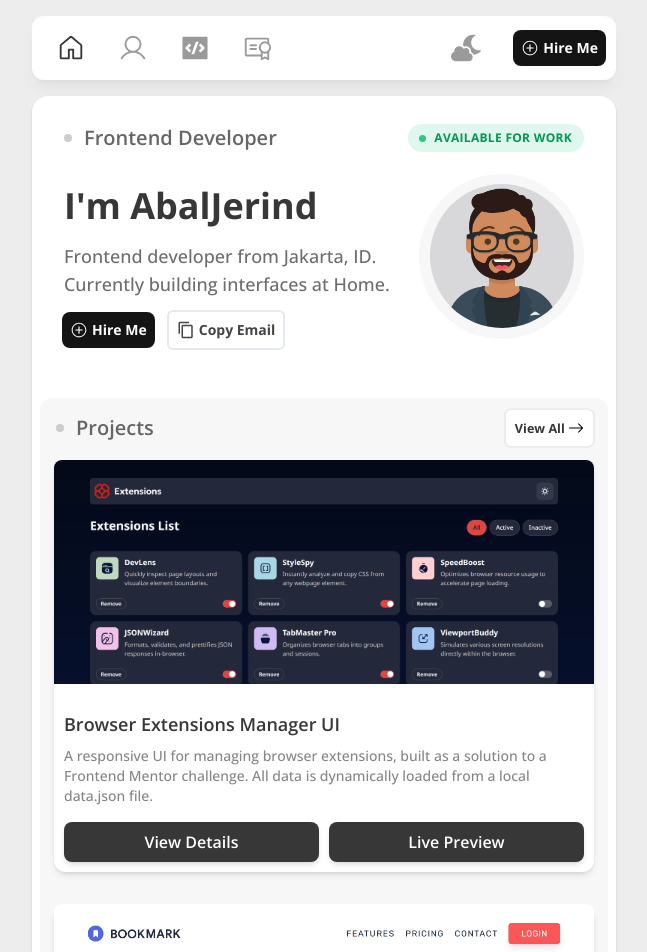
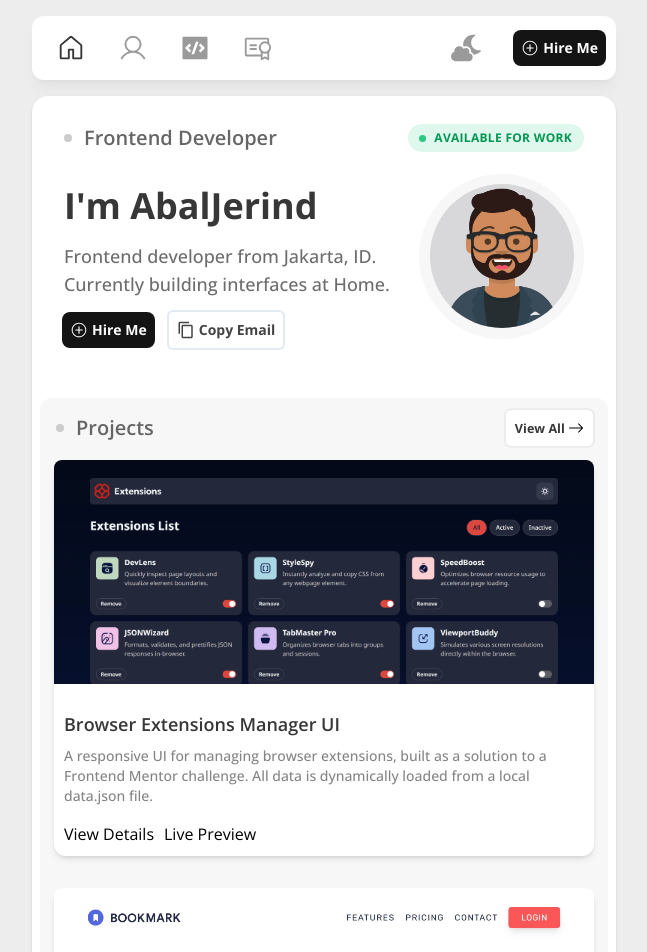
Before and after one commit to Abaljerind/portofolio-jerind, a React (Vite) app: page / in a window 1280 px wide. Shown: the top 952 px of the page, without its empty margins (316-963 px from the left). Built offline with nearby package versions, Linux system fonts and the light colour scheme.

Commit message:
Feat(ProjectCards): Change tag <button> view details to be <Link>
Add attr to to tag <Link>
Change style for both buttons to be a custom css

```diff
--- a/src/components/ProjectCards.jsx
+++ b/src/components/ProjectCards.jsx
@@ -1,4 +1,4 @@
-import { useLocation } from "react-router-dom";
+import { Link, useLocation } from "react-router-dom";
 import { projectList } from "../../data/projects";
 
 export default function ProjectCards() {
@@ -10,33 +10,6 @@ export default function ProjectCards() {
   return (
     <>
       <section className="projects mt-1 grid gap-8 rounded-xl p-1.5">
-        {/* {filteredProjectList.map((item, index) => {
-          return (
-            <div
-              className="rounded-xl bg-white p-4 shadow-sm dark:border dark:border-[#3D3D3D] dark:bg-[#373737]"
-              key={index + 1}
-            >
-              <a
-                className="block"
-                href={item.href}
-                target="_blank"
-                rel="noopener noreferrer"
-              >
-                <img
-                  src={item.image}
-                  alt={item.name}
-                  className="mb-3 rounded-xl"
-                />
-                <p className="cursor-pointer text-[16px] font-semibold text-[#373737] md:text-lg dark:text-white">
-                  {item.name}
-                </p>
-              </a>
-              <small className="text-xs font-medium text-[#858585] md:text-sm dark:text-[#C0C0C0]">
-                {item.tech}
-              </small>
-            </div>
-          );
-        })} */}
         {filteredProjectList.map((item, index) => {
           return (
             <div
@@ -50,12 +23,14 @@ export default function ProjectCards() {
                 <p className="text-sm font-medium text-[#858585] md:text-sm dark:text-[#C0C0C0]">
                   {item.about}
                 </p>
-                <div className="mt-4 flex gap-2.5">
-                  <button className="w-full cursor-pointer rounded-lg bg-[#373737] px-3 py-2 text-sm font-semibold text-white shadow-md hover:bg-[#373737]/90 lg:text-base dark:bg-white dark:text-[#373737] hover:dark:bg-white/90">
+                <div className="mt-4 flex gap-2.5 text-center">
+                  <Link to={`/project/${item.id}`} className="buttons-project">
                     View Details
-                  </button>
-                  <button className="w-full cursor-pointer rounded-lg bg-[#373737] px-3 py-2 text-sm font-semibold text-white shadow-md hover:bg-[#373737]/90 lg:text-base dark:bg-white dark:text-[#373737] hover:dark:bg-white/90">
-                    <a href={item.href}>Live Preview</a>
+                  </Link>
+                  <button className="buttons-project">
+                    <a href={item.href} target="_blank">
+                      Live Preview
+                    </a>
                   </button>
                 </div>
               </div>
```
